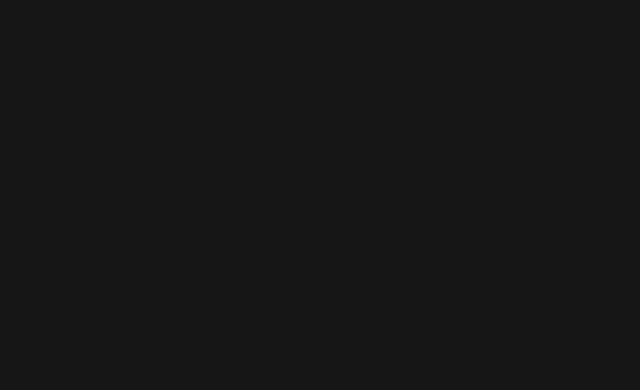
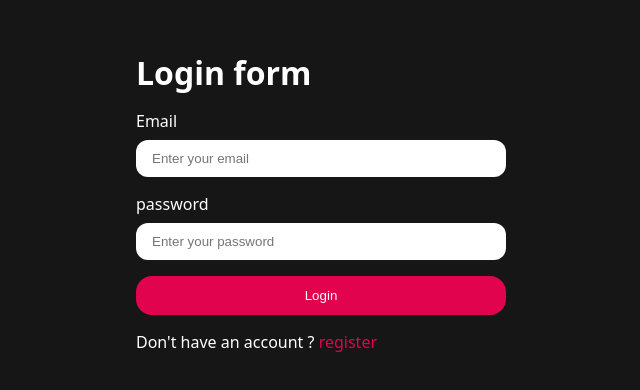
Before and after one commit to SY53-56/resume-builder, a React app in the folder frontend/: page /login in a window 1280 px wide. Shown: the part 198-588 px from the top of the page, without its empty margins (319-959 px from the left). Built offline with nearby package versions, Linux system fonts and the light colour scheme; the HTML template or start-up script is replaced by a standard one.

Commit message:
ui: make ui of login and rigester form

```diff
--- a/frontend/src/App.jsx
+++ b/frontend/src/App.jsx
@@ -1,12 +1,13 @@
-import { useState } from 'react'
 
 import './App.css'
 import "./style.scss"
+import { RouterProvider } from 'react-router'
+import {router} from "./app.routes.jsx"
 function App() {
 
   return (
     <>
-
+    <RouterProvider router={router} />
     </>
   )
 }
--- /dev/null
+++ b/frontend/src/features/auth/auth.form.scss
@@ -0,0 +1,39 @@
+main{
+    min-height: 100vh;
+    width: 100%;
+    display: flex;
+    align-items: center;
+    justify-content: center;
+
+     .form-container{
+         min-width: 370px;
+         display: flex;
+         flex-direction: column;
+         gap: 1rem;
+
+        }
+         form{
+            display: flex;
+            flex-direction: column;
+            gap: 1rem;
+        }
+
+         input{
+            border:none;
+            outline: none;
+            padding-inline:  1rem ;
+            padding-block:0.7rem ;
+            border-radius: 0.75rem;
+
+        }
+
+    .input-group{
+        display: flex;
+        flex-direction: column;
+        gap: 0.5rem;
+    }
+    a{
+        color: #e1034d;
+        text-decoration: none;
+    }
+}
--- /dev/null
+++ b/frontend/src/features/auth/page/Login.jsx
@@ -0,0 +1,27 @@
+import React from 'react'
+import "../auth.form.scss";
+import { Link } from 'react-router';
+export default function Login() {
+    const handleSubmit = (e)=>{
+e.preventDefault()
+    }
+  return (
+   <main>
+      <div className='form-container'>
+<h1>Login form</h1>
+<form onSubmit={handleSubmit}>
+    <div className="input-group">
+        <label htmlFor='email'>Email</label>
+        <input type="email" name="email" placeholder='Enter your email' id="email"/>
+    </div>
+      <div className="input-group">
+        <label htmlFor='password'>password</label>
+        <input type="password" name="password" placeholder='Enter your password' id="password"/>
+    </div>
+    <button className='button primary-button'>Login</button>
+</form>
+<p>Don't have an account ? <Link to="/register">register</Link></p>
+      </div>
+   </main>
+  )
+}
--- /dev/null
+++ b/frontend/src/features/auth/page/Register.jsx
@@ -0,0 +1,32 @@
+import React from 'react'
+import "../auth.form.scss";
+import { useNavigate , Link } from 'react-router';
+export default function Register() {
+    const navigate = useNavigate()
+     const handleSubmit = (e)=>{
+e.preventDefault()
+    }
+  return (
+       <main>
+      <div className='form-container'>
+<h1>Registerr form</h1>
+<form onSubmit={handleSubmit}>
+    <div className="input-group">
+        <label htmlFor='email'>username</label>
+        <input type="text" name="username" placeholder='Enter your username' id="username"/>
+    </div>
+    <div className="input-group">
+        <label htmlFor='email'>Email</label>
+        <input type="email" name="email" placeholder='Enter your email' id="email"/>
+    </div>
+      <div className="input-group">
+        <label htmlFor='password'>password</label>
+        <input type="password" name="password" placeholder='Enter your password' id="password"/>
+    </div>
+    <button className='button primary-button'>Register</button>
+</form>
+<p>Already have an account ? <Link to="/login">Login</Link></p>
+      </div>
+   </main>
+  )
+}
--- a/frontend/src/style.scss
+++ b/frontend/src/style.scss
@@ -1,3 +1,4 @@
+@use "./styles//button.scss";
 *{
     margin: 0%;
     padding: 0%;
@@ -5,6 +6,10 @@
     box-sizing:border-box;
 }
 
-html, body{
+html, body,#root{
+    width: 100%;
+
+    font-family: system-ui, -apple-system, BlinkMacSystemFont, 'Segoe UI', Roboto, Oxygen, Ubuntu, Cantarell, 'Open Sans', 'Helvetica Neue', sans-serif;
     background-color: rgb(22, 22, 22);
+    color: white;
 }
--- /dev/null
+++ b/frontend/src/styles/button.scss
@@ -0,0 +1,17 @@
+
+.button{
+    border: none;
+    outline: none;
+    padding-inline: 1.5rem;
+    padding-block: 0.75rem;
+    border-radius:1rem ;
+    cursor:pointer;
+    transition: all 0.3s ease-in-out;
+    &.primary-button{
+        background-color: #e1034d;
+        color: white;
+    }
+    &:active{
+        transform: scale(0.9);
+    }
+}
```
Also changed, not shown: frontend/src/app.routes.jsx (added, +12 -0 lines).
